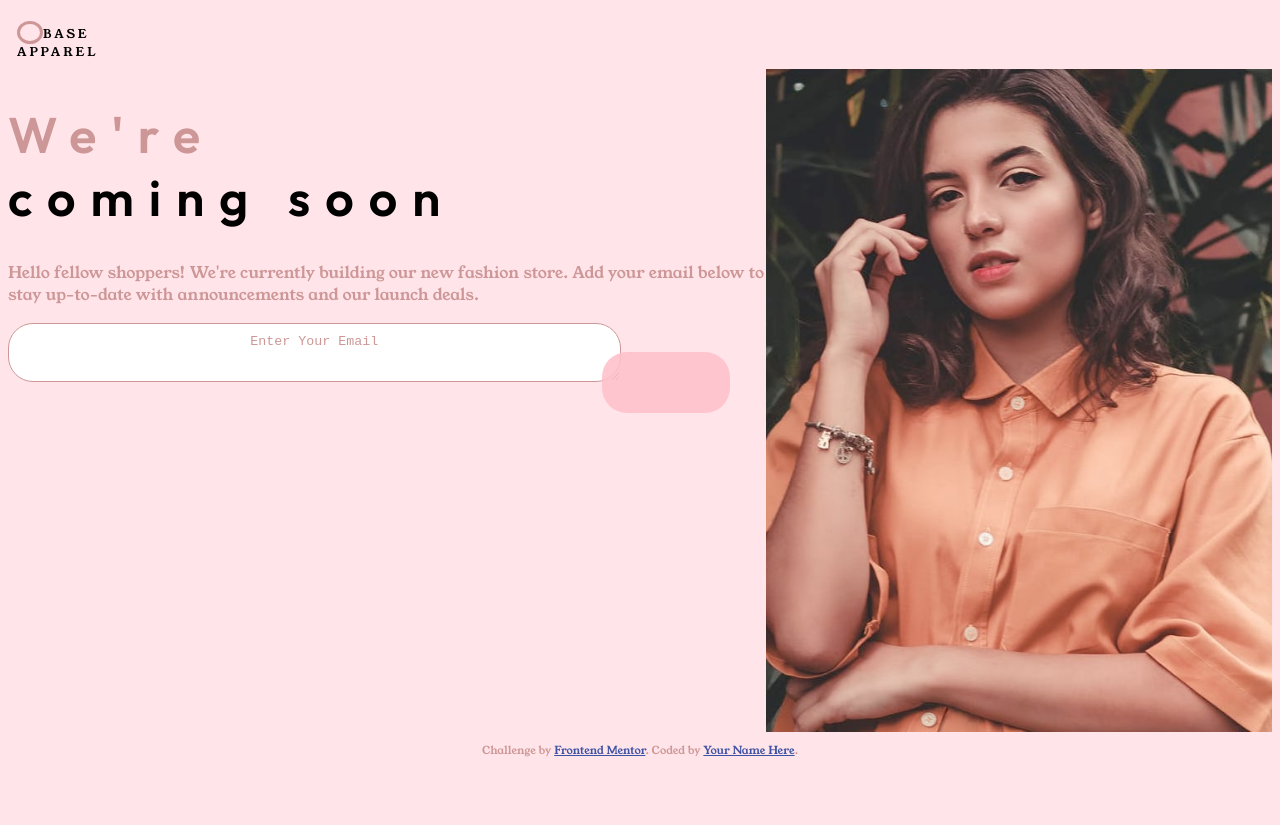
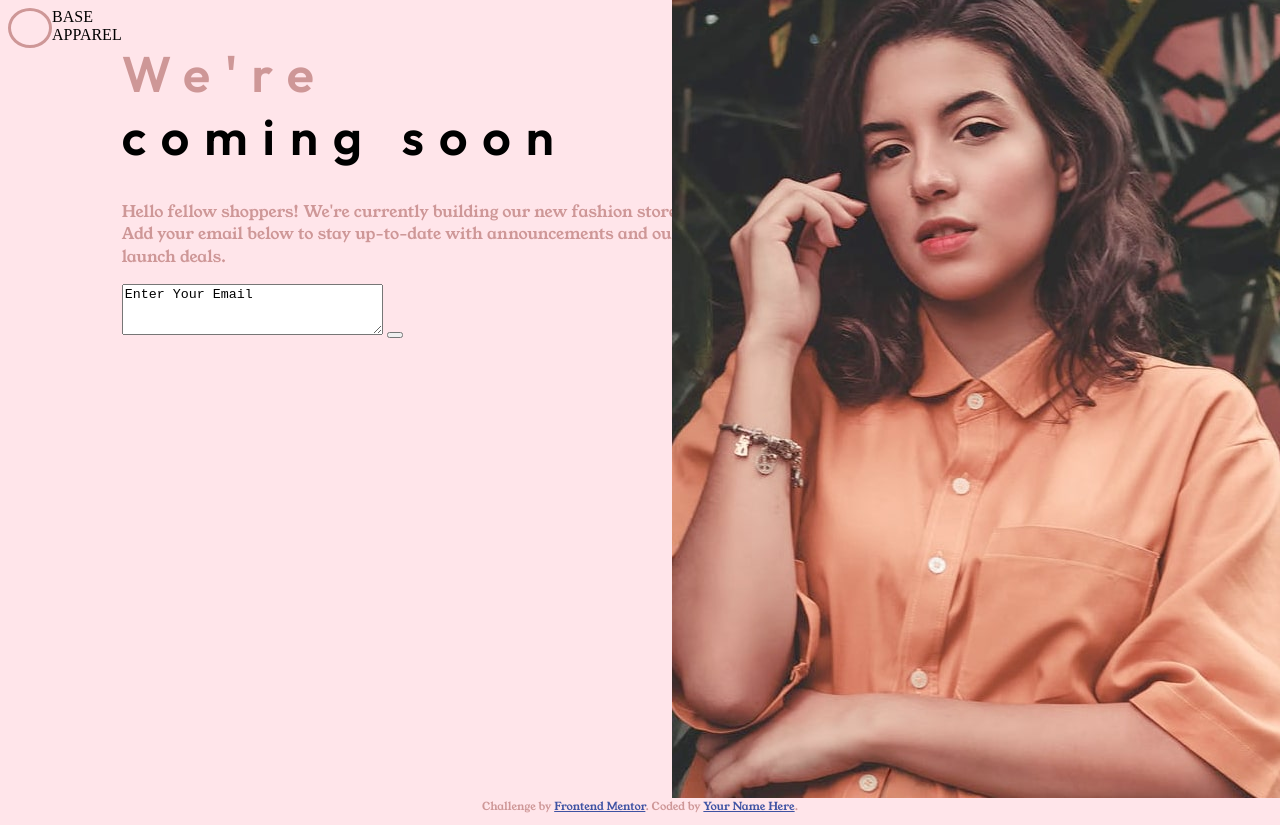
Before and after one commit to ekramgenerous/base-apparel-coming-soon-master, a plain HTML site: page index.html in a window 1280 px wide. Before the commit the page ends 800 px from the top, so only its background shows below. Drawn offline with Linux system fonts and the light colour scheme.

Commit message:
working on css

```diff
--- a/css/style.css
+++ b/css/style.css
@@ -24,29 +24,32 @@
 body {
   background:rgba(255, 192, 203, 0.4);
 }
+.container{
+  display: flex;
+}
+
 .logo-main{
-  padding:9px;
-  margin-top: 15px;
+  display: flex;
 }
-.circle-logo {
-    border-radius:50%;
-    padding-right: 20px;
-    display: inline;
-    background-color:transparent;
-    border:3px solid var(--main-color);
+.logo-main .circle-logo{
+  width:8px;
+  height:4px;
+  background-color:transparent;
+  border:3px solid var(--main-color);
+  border-radius: 50%;
+  padding:15px;
 }
-.logo {
-    font-family: "Young Serif", serif;
-    font-weight: 400;
-    font-style: normal;
-    font-size: 12px;
-    letter-spacing: 3px;
+.info{
+  display: flex;
 }
 .image{
-  width:40%;
-  height:auto;
+  width:60%;
+  min-height:400px;
+  margin:-10px;
+
 
 }
+
 .sub {
   color:var(--main-color);
 }
@@ -73,26 +76,6 @@ p{
   flex-direction: row-reverse;
 }
 
- #email-req{
-  width:80%;
-  color:var(--main-color);
-  background-color: white;
-  border-color:var(--grad-color2);
-  border-radius: 25px;
-  padding-top:10px;
-  text-align: center;
-  margin: auto;
- }
- .click-req{
-  background-color: #ffc0cbde;
-  border-color: transparent;
-  width: 10%;
-  height: 61px;
-  border-radius: 25px;
-  position: absolute;
-  top: 44%;
-  right: 43%;
- }
 
 
 
```
